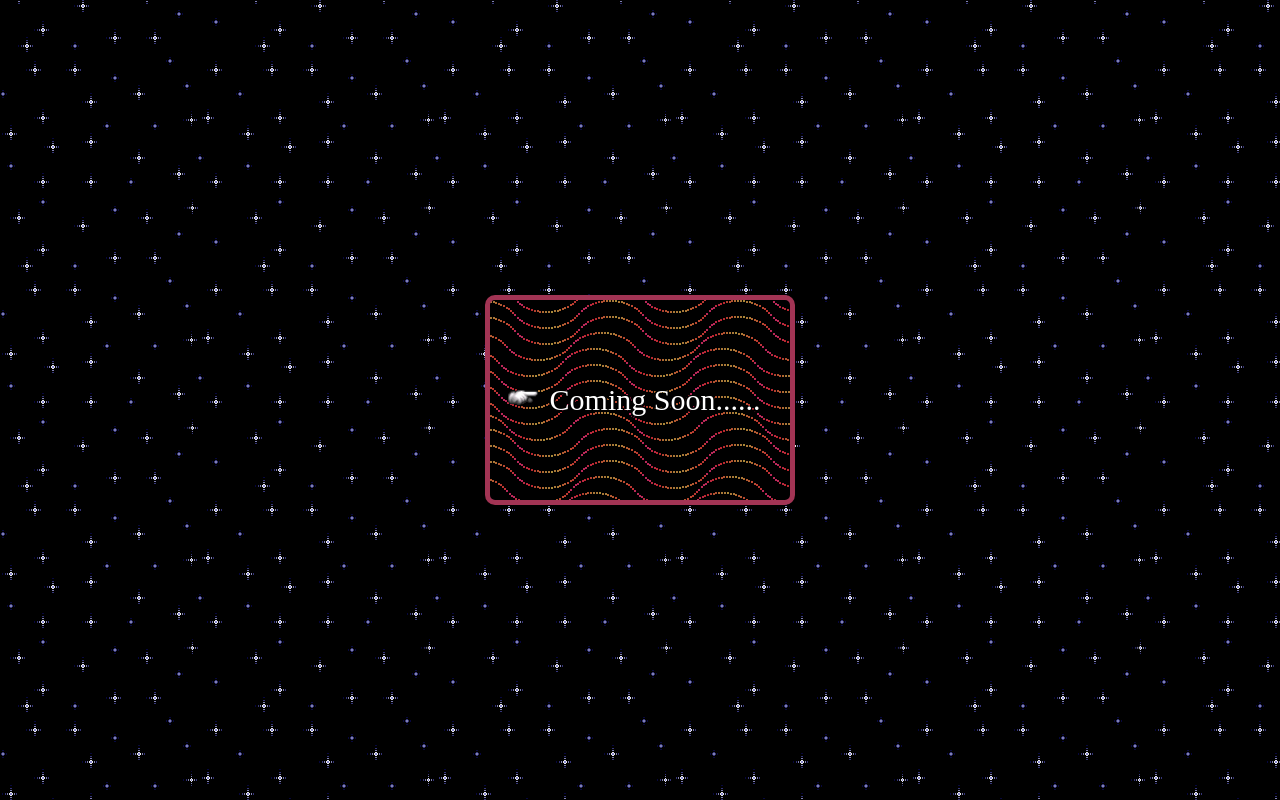
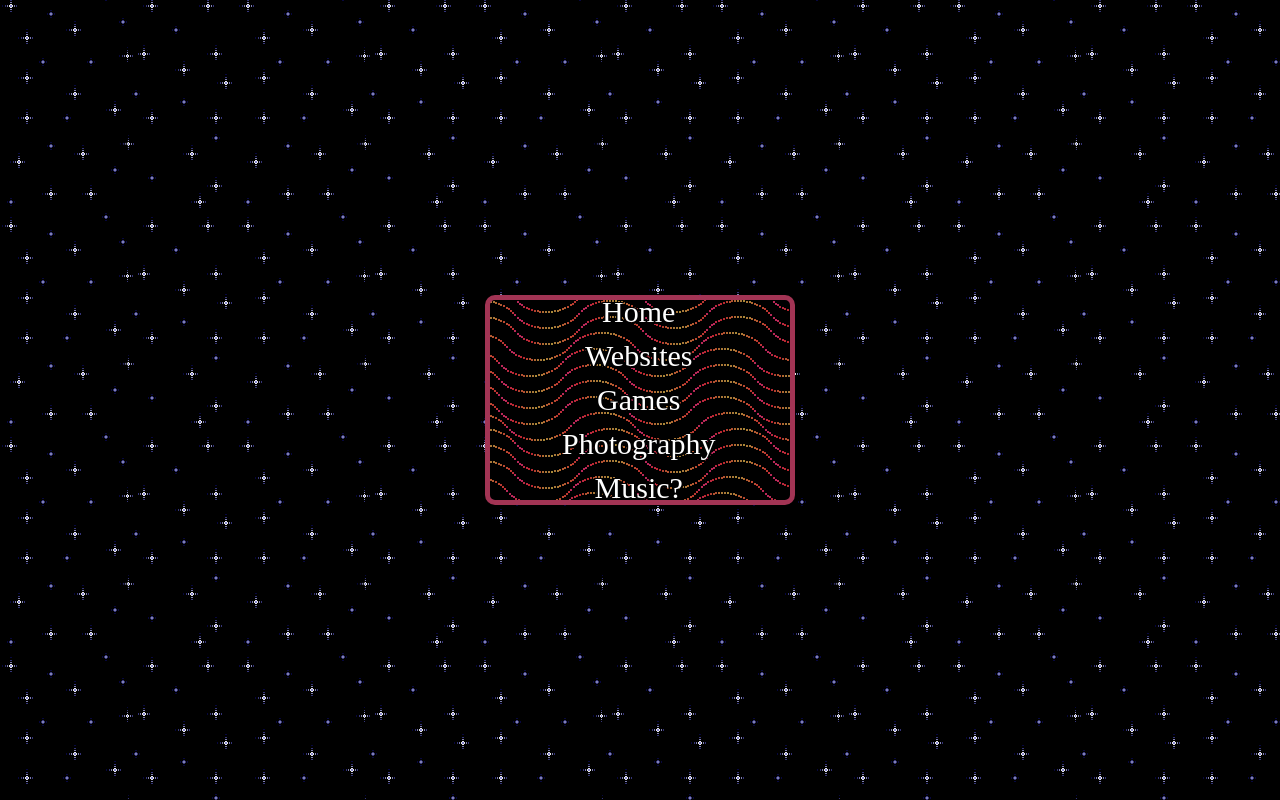
Before and after one commit to colinrkeegan/my-website-html, a plain HTML site: page index.html in a window 1280 px wide. Drawn offline with Linux system fonts and the light colour scheme; a web font is replaced by a local one.

Commit message:
new index

```diff
--- a/index.html
+++ b/index.html
@@ -7,28 +7,56 @@
     <meta name="author" content="Colin Keegan" />
     <link rel="stylesheet" type="text/css" href="style.css" />
     <link rel="shortcut icon" href="images/favicon.ico" />
-    <style>
-
-      #construct-content span{
-  text-shadow: -1.5px -1.5px 0 #000, 1.5px -1.5px 0 #000, -1.5px 1.5px 0 #000,
-    1.5px 1.5px 0 #000;
-}
-
-#construct-content a {
-  text-shadow: -1.5px -1.5px 0 #000, 1.5px -1.5px 0 #000, -1.5px 1.5px 0 #000,
-    1.5px 1.5px 0 #000;
-}
-    </style>
   </head>
   <body>
     <div id="construct-wrapper">
       <div id="construct-content">
-        <div class="navPointerWrapper">
-          <img src="images/ff-pointer.png" class="navPointer" style="opacity: 100;"/>
-        </div>
-        <span>Coming Soon......</span>
+       <nav>
+        <ul>
+          <li>
+            <a href="index.html">
+              <div class="navPointerWrapper">
+                <img src="images/ff-pointer.png" class="navPointer" />
+              </div>
+              <span class="navLink">Home</span>
+            </a>
+          </li>
+          <li>
+            <a href="websites.html">
+              <div class="navPointerWrapper">
+                <img src="images/ff-pointer.png" class="navPointer" />
+              </div>
+              <span class="navLink">Websites</span>
+            </a>
+          </li>
+          <li>
+            <a href="games.html">
+              <div class="navPointerWrapper">
+                <img src="images/ff-pointer.png" class="navPointer" />
+              </div>
+              <span class="navLink">Games</span>
+            </a>
+          </li>
+          <li>
+            <a href="photography.html">
+              <div class="navPointerWrapper">
+                <img src="images/ff-pointer.png" class="navPointer" />
+              </div>
+              <span class="navLink">Photography</span>
+            </a>
+          </li>
+          <li>
+            <a href="music.html">
+              <div class="navPointerWrapper">
+                <img src="images/ff-pointer.png" class="navPointer" />
+              </div>
+              <span class="navLink">Music?</span>
+            </a>
+          </li>
+        </ul>
+      </nav>
       </div>
     </div>
-    <!-- <script type="module" src="/src/main.tsx"></script> -->
+    <!-- <script type="module" src="/src/main.html"></script> -->
   </body>
 </html>
--- a/style.css
+++ b/style.css
@@ -175,6 +175,8 @@ nav li a:hover .navPointer {
   background-color: #000000;
   transition: width 10s, height 10s;
   transition-delay: 0s, 7s;
+  min-width: 300px;
+  min-height: 200px;
   width: 300px;
   height: 200px;
   background-image: url(images/earthbound-pattern.png);
@@ -219,10 +221,10 @@ body {
     /* background: url("//a.thumbs.redditmedia.com/MRc8REa71ql10Yn42e6A4-MY9mCta_k8q4WkGbIfW54.png"); */
     background-image: url(images/earthbound-stars.png);
     /* height: 144px; */
-    -webkit-animation: scroll 100s linear infinite;
-    animation: scroll 100s linear infinite;
-    -moz-animation: scroll 100s linear infinite;
-    -o-animation: scroll 100s linear infinite
+    -webkit-animation: scroll 150s linear infinite;
+    animation: scroll 150s linear infinite;
+    -moz-animation: scroll 150s linear infinite;
+    -o-animation: scroll 150s linear infinite
 }
 
 @keyframes introAnim {
@@ -248,5 +250,6 @@ body {
     /* animation-fill-mode: both; */
     /* animation-delay: 10s; */
     width: 90vw;
-    height: 90vh;
+    /* TODO: Un-deleete if you want it to grow vertically */
+    /* height: 90vh; */
 }
```
Also changed, not shown: under-construction.html (added, +34 -0 lines), 1 other file.
